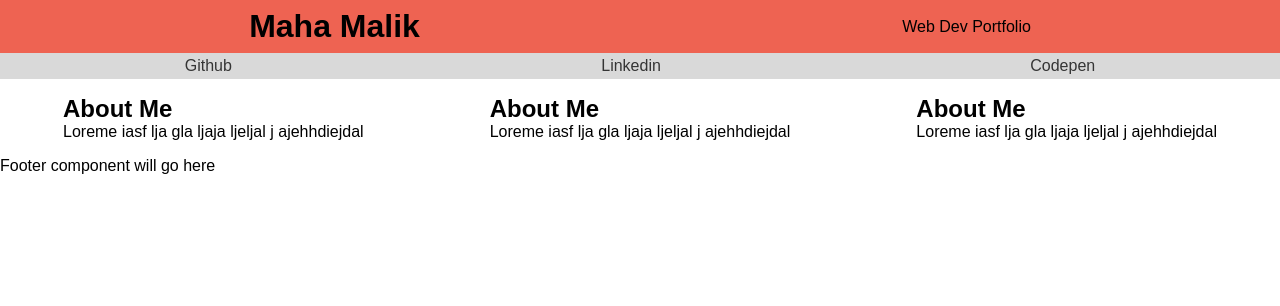
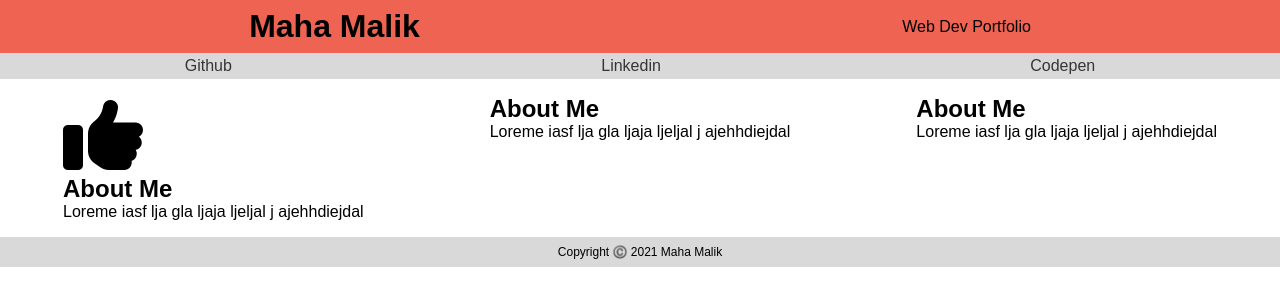
Before and after one commit to maham511/cyf-portfolio, a React (Create React App) app: page / in a window 1280 px wide. Shown: the top 306 px of the page. Built offline with nearby package versions, Linux system fonts and the light colour scheme.

Commit message:
feat: footer content added, plus trial icon added

```diff
--- a/public/index.html
+++ b/public/index.html
@@ -14,5 +14,6 @@
   <body>
     <noscript>You need to enable JavaScript to run this app.</noscript>
     <div id="root"></div>
+    <script src="https://kit.fontawesome.com/e5469942a3.js" crossorigin="anonymous"></script>
   </body>
 </html>
--- a/src/components/Footer/Footer.js
+++ b/src/components/Footer/Footer.js
@@ -3,10 +3,8 @@ import './footer.css';
 
 export const Footer = () => {
     return (
-    <footer>
-        <div>
-            Footer component will go here
-        </div>
-    </footer>
+      <footer>
+        <div>Copyright ©️ 2021 Maha Malik</div>
+      </footer>
     );
 };
--- a/src/components/Footer/footer.css
+++ b/src/components/Footer/footer.css
@@ -0,0 +1,6 @@
+footer {
+  text-align: center;
+  font-size: calc(var(--font-size-base) * 0.75);
+  background-color: var(--medium-shade);
+  padding: var(--spacing-base);
+}
--- a/src/components/Main/Main.js
+++ b/src/components/Main/Main.js
@@ -4,8 +4,9 @@ import './main.css';
 export const Main = () => {
   return (
     <main>
-      <div className='main-wrapper'>
+      <div className="main-wrapper">
         <div className="main-container">
+          <i class="fas fa-thumbs-up fa-5x"></i>
           <h2>About Me </h2>
           <p>Loreme iasf lja gla ljaja ljeljal j ajehhdiejdal</p>
         </div>
```
